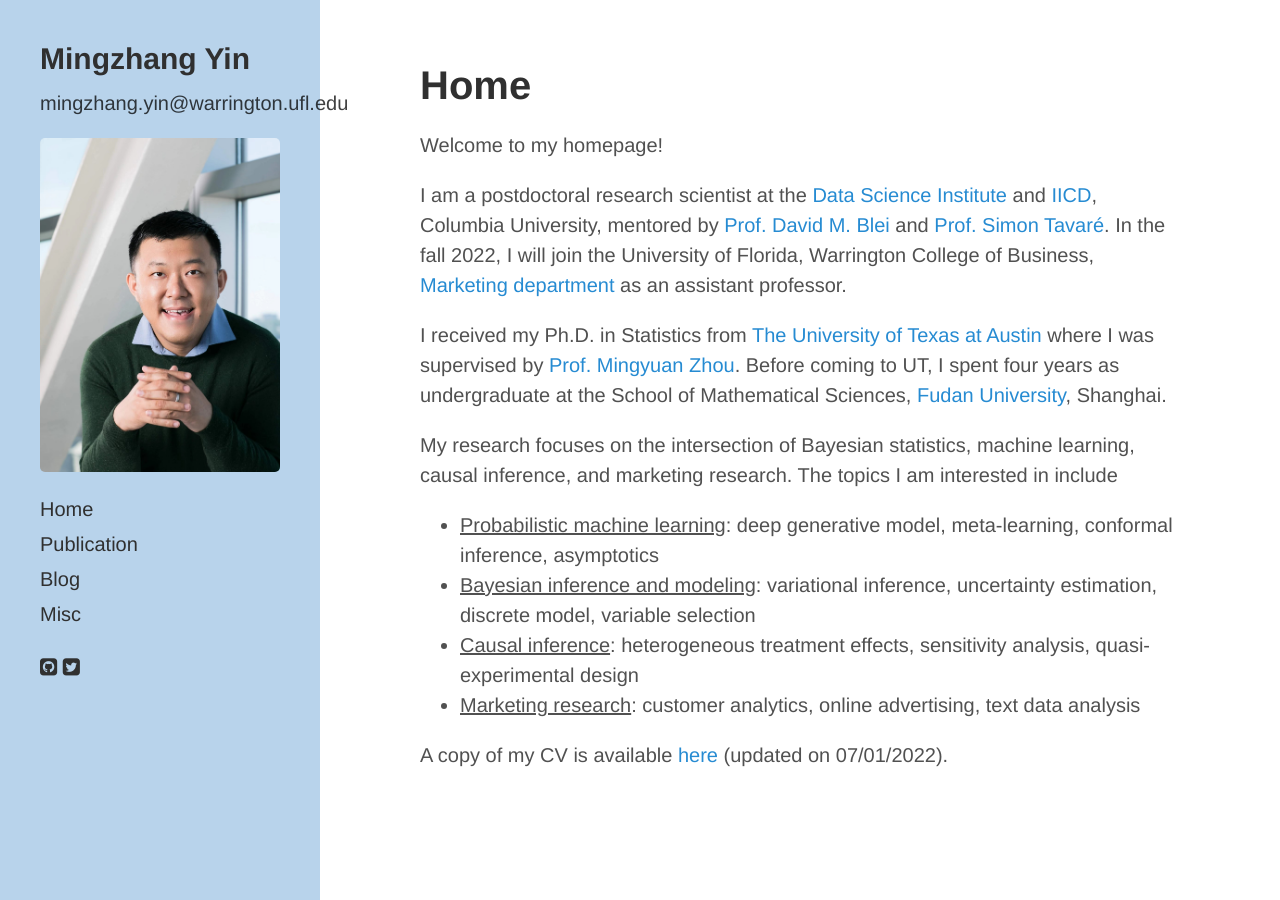
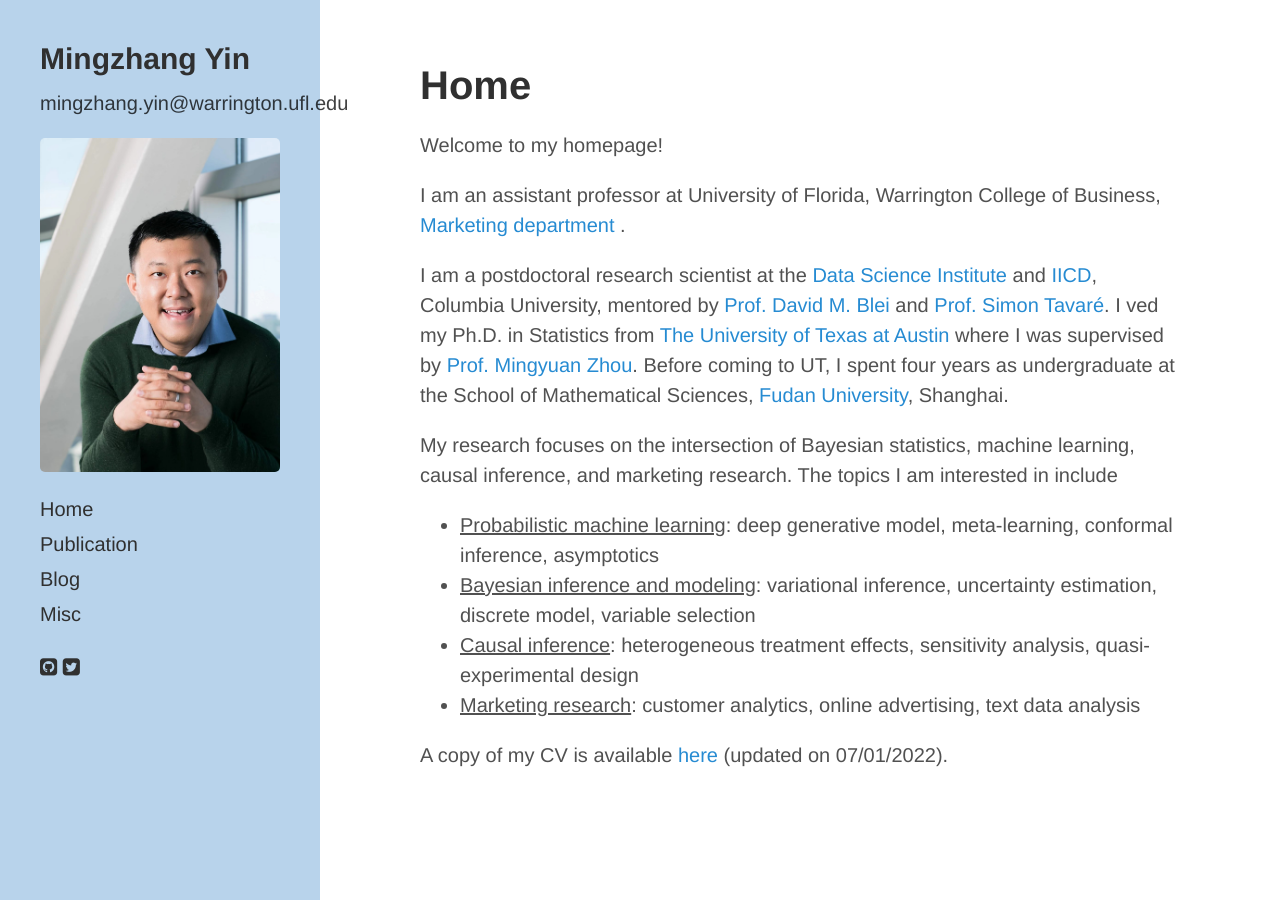
Before and after one commit to mingzhang-yin/mingzhang-yin.github.io, a Jekyll site: the page built from index.md, in a window 1280 px wide. Built offline with Jekyll 4.4.1, drawn with Linux system fonts in a browser that asks for light colours; nearby versions of some CDN libraries; a style sheet for code colours, icons or effects is not loaded.

Commit message:
Update index.md

```diff
--- a/index.md
+++ b/index.md
@@ -12,9 +12,9 @@
   <p>
    <p> Welcome to my homepage! </p>
 
- <p> I am a postdoctoral research scientist at the <a href="https://datascience.columbia.edu">Data Science Institute</a> and <a href="https://cancerdynamics.columbia.edu">IICD</a>, Columbia University, mentored by <a href="http://www.cs.columbia.edu/~blei/">Prof. David M. Blei</a> and <a href="https://en.wikipedia.org/wiki/Simon_Tavaré">Prof. Simon Tavaré</a>. In the fall 2022, I will join the University of Florida, Warrington College of Business, <a href="https://warrington.ufl.edu/marketing-department/">Marketing department </a> as an assistant professor. </p>
+ <p> I am an assistant professor at University of Florida, Warrington College of Business, <a href="https://warrington.ufl.edu/marketing-department/">Marketing department </a>. </p>
 
-<p>  I received my Ph.D. in Statistics from <a href="https://www.utexas.edu">The University of Texas at Austin</a> where I was supervised by <a href="https://mingyuanzhou.github.io">Prof. Mingyuan Zhou</a>.  Before coming to UT, I spent four years as undergraduate at the  School of Mathematical Sciences, <a href="http://www.fudan.edu.cn/en/"> Fudan University</a>, Shanghai. </p>
+<p>  I am a postdoctoral research scientist at the <a href="https://datascience.columbia.edu">Data Science Institute</a> and <a href="https://cancerdynamics.columbia.edu">IICD</a>, Columbia University, mentored by <a href="http://www.cs.columbia.edu/~blei/">Prof. David M. Blei</a> and <a href="https://en.wikipedia.org/wiki/Simon_Tavaré">Prof. Simon Tavaré</a>. I ved my Ph.D. in Statistics from <a href="https://www.utexas.edu">The University of Texas at Austin</a> where I was supervised by <a href="https://mingyuanzhou.github.io">Prof. Mingyuan Zhou</a>.  Before coming to UT, I spent four years as undergraduate at the  School of Mathematical Sciences, <a href="http://www.fudan.edu.cn/en/"> Fudan University</a>, Shanghai. </p>
 
 
 
```
